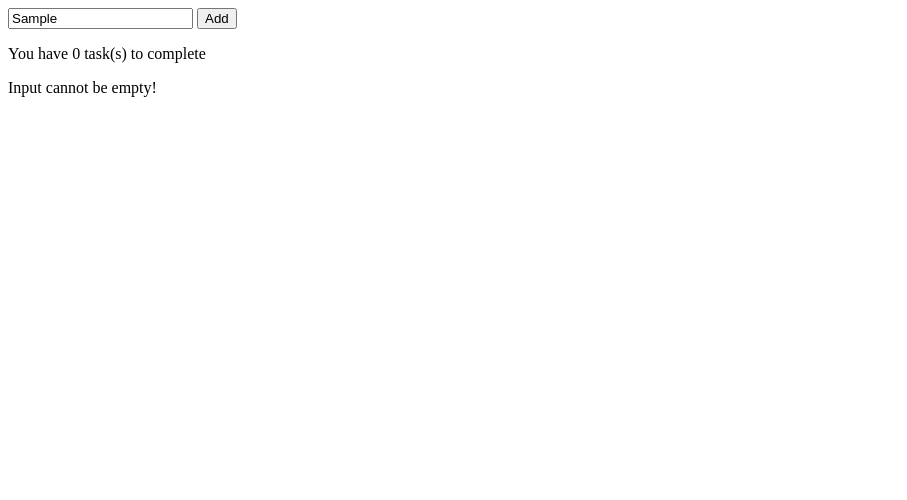
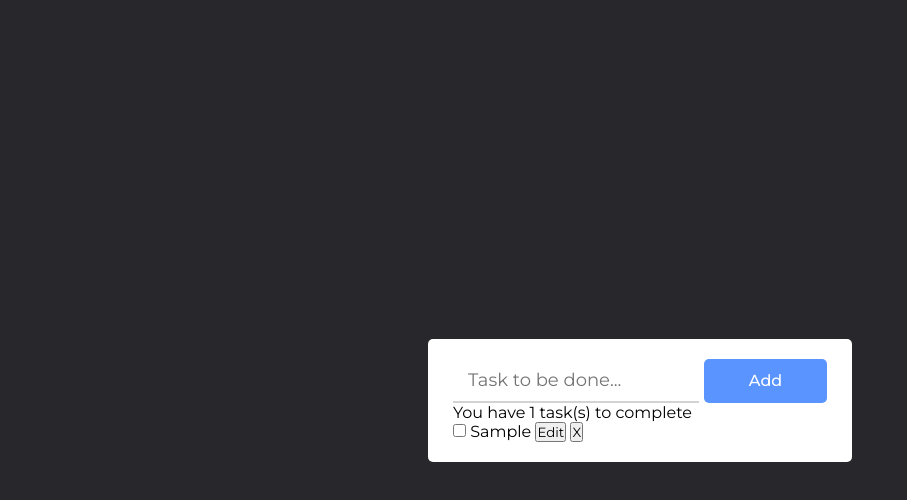
Before and after one commit to dpa313/todo-app-js, a plain HTML site: page index.html in a window 1280 px wide. Both pictures are taken after typing "Sample" into the empty fields and a click on the button "Add". Shown: the whole page, without its empty margins (0-907 px from the left). Drawn offline with Linux system fonts and the light colour scheme.

Commit message:
js-functionality-added

```diff
--- a/index.html
+++ b/index.html
@@ -13,7 +13,7 @@
                 <input type="text" placeholder="Task to be done...">
                 <button id="add-btn">Add</button>
             </div>
-            <div id="task">
+            <div id="tasks">
                 <p id="pending-task">
                     You have <span class="count-value">0</span> task(s) to complete
                 </p>
@@ -21,7 +21,6 @@
         </div>
         <p id="error">Input cannot be empty!</p>
     </div>
-
     <script src="/script.js"></script>
 </body>
 </html>
--- a/script.js
+++ b/script.js
@@ -0,0 +1,76 @@
+const addBtn = document.querySelector("#add-btn")
+const newTaskInput = document.querySelector("#wrapper input")
+const taskContainer = document.querySelector("#tasks")
+const error = document.getElementById("error")
+const countValue = document.querySelector(".count-value")
+
+let taskCount = 0;
+const displayCount = () =>{
+    countValue.innerText = taskCount
+}
+
+const addTask = () =>{
+    const taskName = newTaskInput.value.trim()
+    error.style.display = "none"
+    if(!taskName){
+        setTimeout(()=>{
+            error.style.display = "block"
+        },200);
+    return
+    }
+
+    const task = `<div class="task">
+            <input type="checkbox" class="task-check">
+            <span class="taskname">${taskName}</span>
+            <button class="edit">Edit</button>
+            <button class="delete">X</button>
+        </div>`;
+        taskContainer.insertAdjacentHTML("beforeend", task)
+
+    const deleteBtn = document.querySelectorAll(".delete");
+    console.dir(deleteBtn);
+
+    deleteBtn.forEach((button)=>{
+        button.onclick =() =>{
+            button.parentNode.remove()
+            taskCount -= 1;
+            displayCount(taskCount)
+        }
+    })
+
+    const editBtn = document.querySelectorAll(".edit");
+    console.log(editBtn);
+    editBtn.forEach((edit)=>{
+        edit.onclick = (e) =>{
+            let targetElement = e.target
+            if(!(e.target.className == "edit")){
+                targetElement = e.target.parentElement
+            }
+            newTaskInput.value = targetElement.previousElementSibling?.innerText
+            targetElement.parentNode.remove()
+            taskCount -= 1
+            displayCount(taskCount)
+        }
+    })
+
+    const tasksCheck = document.querySelectorAll(".task-check")
+    tasksCheck.forEach((checkBox)=>{
+        console.log(checkBox);
+        checkBox.onchange = () =>{
+            checkBox.nextElementSibling.classList.toggle("completed")
+            if(checkBox.checked) {
+                taskCount -= 1
+            }else{
+                taskCount += 1
+            }
+            displayCount(taskCount)
+        }
+    })
+
+
+    taskCount += 1;
+    displayCount(taskCount)
+    newTaskInput.value = ""
+}
+
+addBtn.addEventListener("click", addTask)
--- a/style.css
+++ b/style.css
@@ -0,0 +1,58 @@
+@import url('https://fonts.googleapis.com/css2?family=Montserrat:wght@100..900&display=swap');
+*{
+    margin: 0;
+    padding: 0;
+    box-sizing: border-box;
+    font-family: "Montserrat", sans-serif;
+}
+body{
+    display: flex;
+    align-items: center;
+    justify-content: center;
+    background-color: #27272c;
+    min-height: 100vh;
+}
+.container {
+    padding: 20px 25px;
+    background-color: #fff;
+    box-shadow: 1px solid #fff;
+    border-radius: 5px;
+}
+#wrapper {
+    display: grid;
+    grid-template-columns: 8fr 4fr;
+    gap: 5px;
+}
+#wrapper input{
+    width: 100%;
+    background-color: transparent;
+    color: #111111;
+    font-size: 18px;
+    border: none;
+    border-bottom: 2px solid #d1d3d4;
+    padding: 10px 15px;
+}
+#wrapper input:focus{
+    outline: none;
+    border-color: #5a95ff;
+}
+#wrapper button{
+    font-size: 16px;
+    font-weight: 500;
+    border-radius: 5px;
+    background-color: #5a95ff;
+    color: #fff;
+    border: none;
+    outline: none;
+    cursor: pointer;
+}
+
+#error{
+    margin-top: 10px;
+    padding: 10px 15px;
+    text-align: center;
+    color: #ff5c5c;
+    background-color: #fff;
+    border-radius: 5px;
+    display: none;
+}
```
